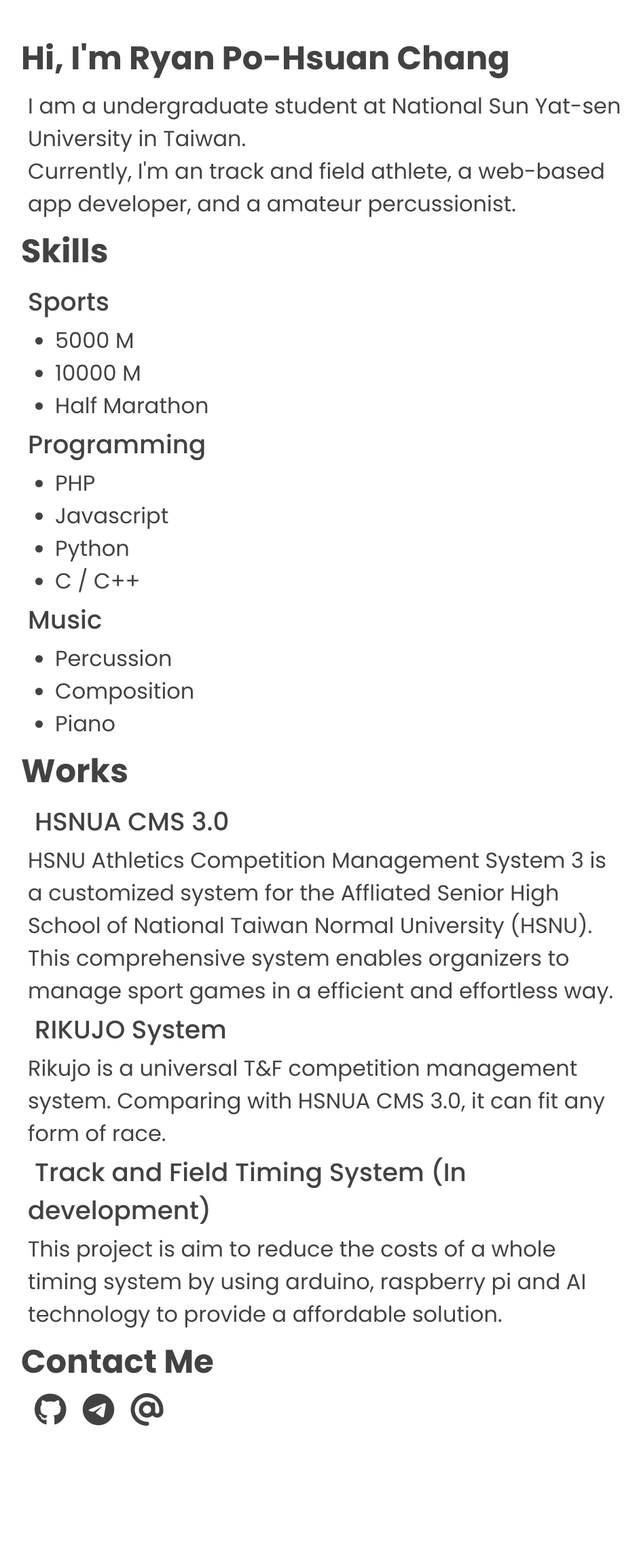
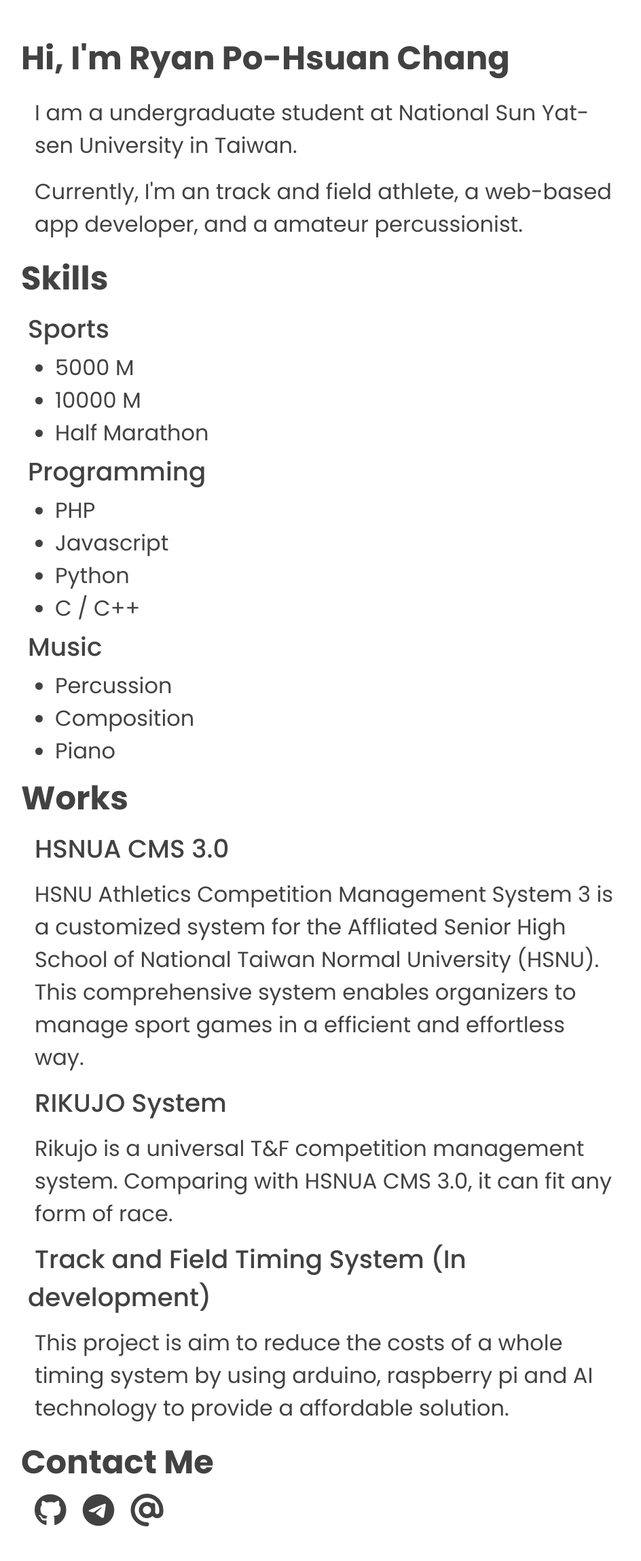
Before and after one commit to ryanxuan930/me.github.io, a PHP site: page / in a window 1280 px wide. Shown: the whole page at 68% size, without its empty margins (159-1103 px from the left). Before the commit the page ends 2098 px from the top, so only its background shows below. Run offline with PHP 8.4, Linux system fonts and the light colour scheme; some libraries are stand-ins or nearby versions.

Commit message:
Update main.css

```diff
--- a/main.css
+++ b/main.css
@@ -19,6 +19,9 @@
 	font-size: 24pt;
 	font-weight: 400;
 }
+.paragraph p{
+	padding: 10px;
+}
 .paragraph a{
 	text-decoration: none;
 }
```
